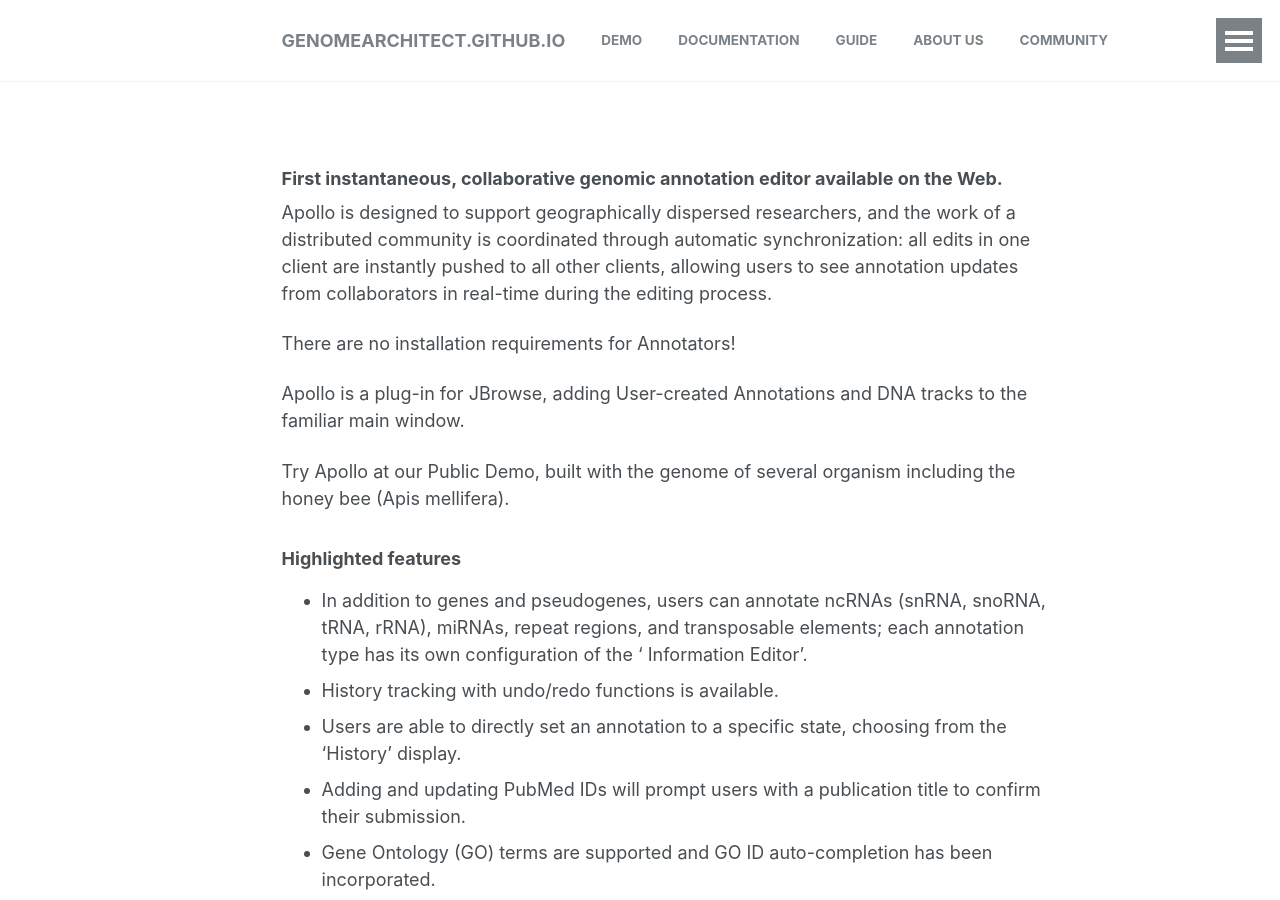
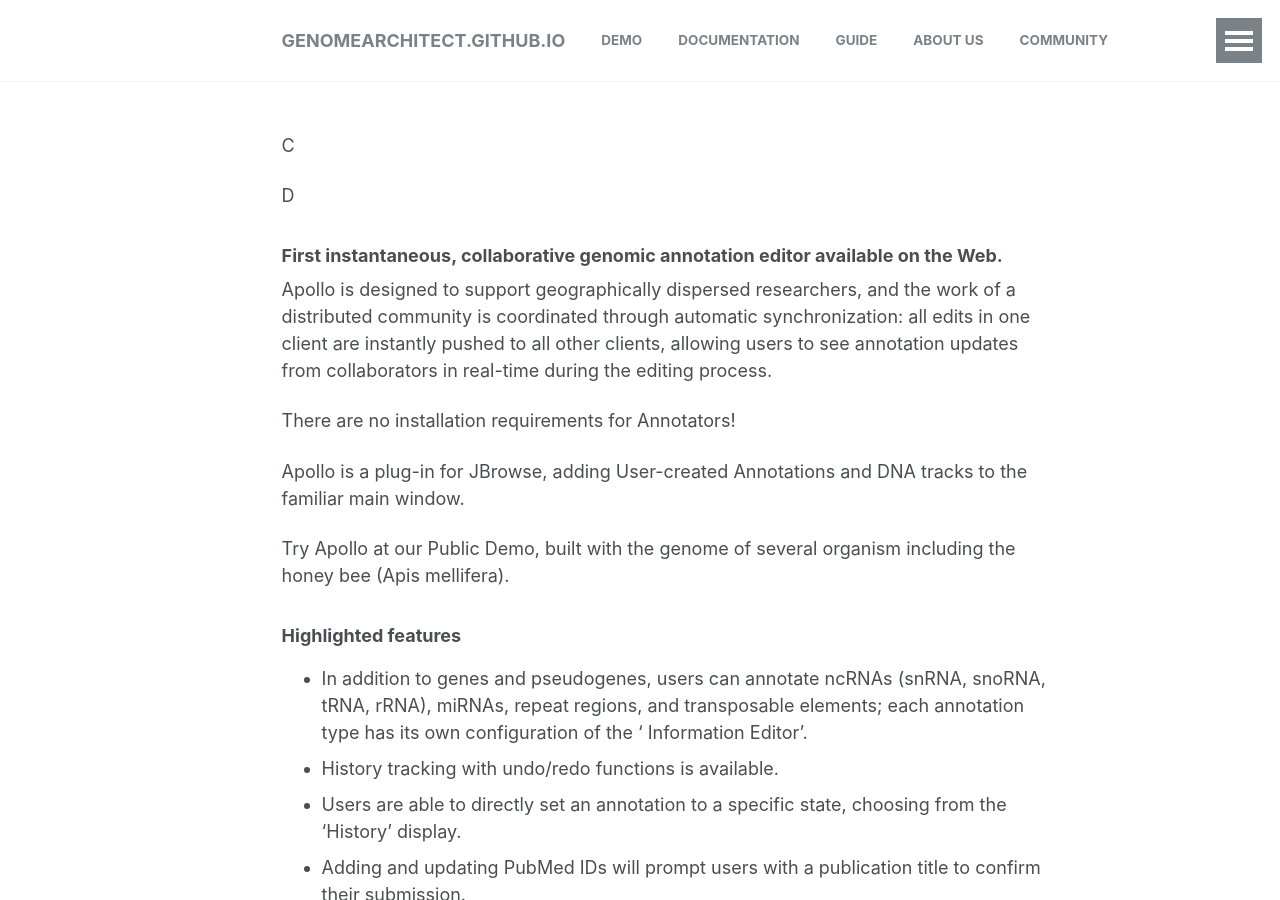
Before and after one commit to genomearchitect/genomearchitect.github.io, a Jekyll site: the page built from index.md, in a window 1280 px wide and 900 px high. Built offline with Jekyll 4.4.1, drawn with Linux system fonts in a browser that asks for light colours; our own code applies the rules of GitHub Pages for plain Markdown files.

Commit message:
added simple comments

```diff
--- a/index.md
+++ b/index.md
@@ -1,4 +1,7 @@
+
+C
 <meta http-equiv="refresh" content="-1;url=http://genomearchitect.readthedocs.io/en/latest/" />
+D
 
 ### First instantaneous, collaborative genomic annotation editor available on the Web.
 
```
